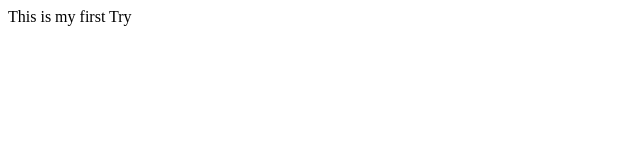
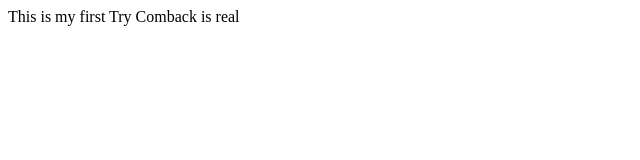
Before and after one commit to aizyl/firsttry, a plain HTML site: page index.html in a window 1280 px wide. Shown: the whole page, without its empty margins (0-640 px from the left). Drawn offline with Linux system fonts and the light colour scheme.

Commit message:
Tambahan update index
tambah comback is real

```diff
--- a/index.html
+++ b/index.html
@@ -4,5 +4,6 @@
 	</head>
 	<body>
 		This is my first Try
+		Comback is real
 	</body>
 </html>
```
